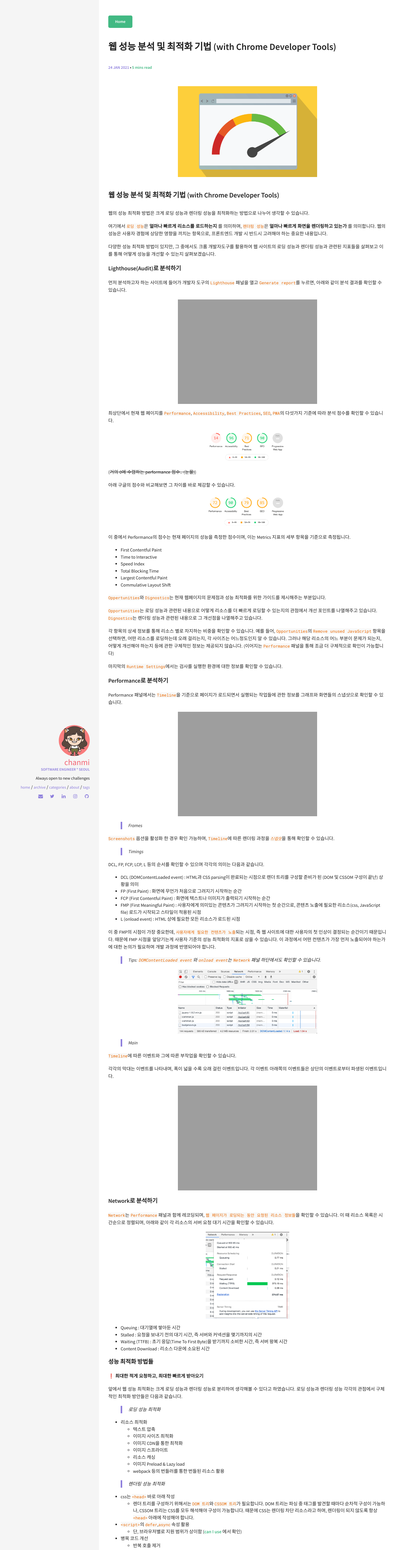
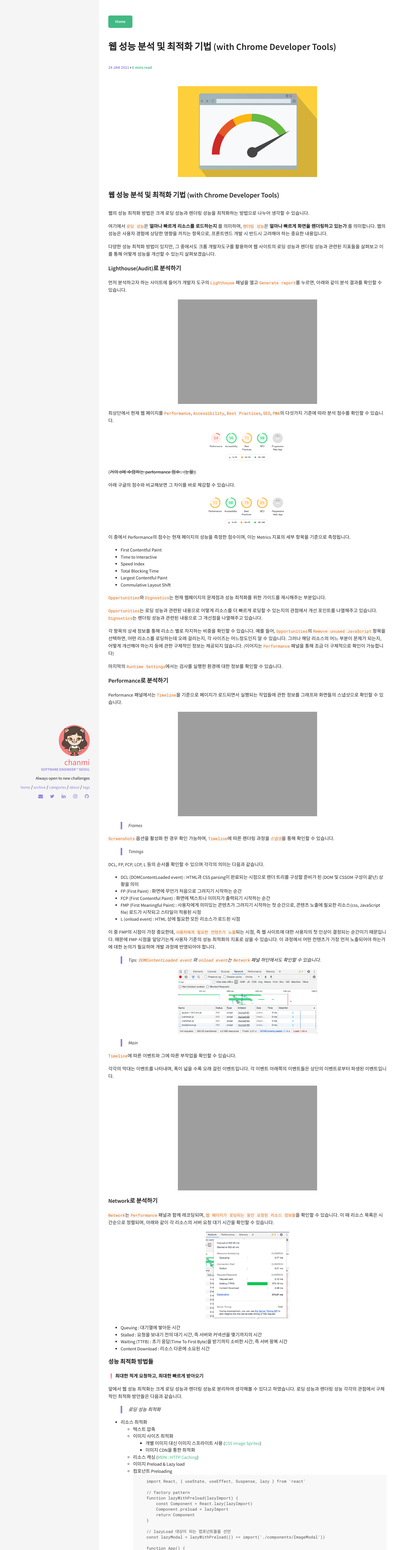
Before and after one commit to chanmi-lee/dev-blog, a Jekyll site: the page built from _posts/2021-01-24-website-spped-and-performance-optimization.md, in a window 1280 px wide. Shown: the whole page at 31% size. Built offline with Jekyll 4.4.1, drawn with Linux system fonts in a browser that asks for light colours; comment, search, counter and statistics services are not loaded; some of the changed text lies outside the part shown.

Commit message:
Update 2021-01-24-website-spped-and-performance-optimization.md

````diff
--- a/_posts/2021-01-24-website-spped-and-performance-optimization.md
+++ b/_posts/2021-01-24-website-spped-and-performance-optimization.md
@@ -116,18 +116,63 @@ DCL, FP, FCP, LCP, L 등의 순서를 확인할 수 있으며 각각의 의미
 - 리소스 최적화
     - 텍스트 압축
     - 이미지 사이즈 최적화
-    - 이미지 CDN을 통한 최적화
-    - 이미지 스프라이트
-    - 리소스 캐싱
+        - 개별 이미지 대신 이미지 스프라이트 사용 ([CSS Image Sprites](https://www.w3schools.com/css/css_image_sprites.asp))
+        - 이미지 CDN을 통한 최적화
+    - 리소스 캐싱 ([MDN : HTTP Caching](https://developer.mozilla.org/en-US/docs/Web/HTTP/Caching))
     - 이미지 Preload & Lazy load
+    - 컴포넌트 Preloading
+        ```
+          import React, { useState, useEffect, Suspense, lazy } from 'react'
+
+          // factory pattern
+          function lazyWithPreload(lazyImport) {
+              const Component = React.lazy(lazyImport)
+              Component.preload = lazyImport
+              return Component
+          }
+
+          // lazyLoad 대상이 되는 컴포넌트들을 선언
+          const lazyModal = lazyWithPreload(() => import('./components/ImageModal'))
+
+          function App() {
+              const [showModal, setShowModal] = useState(false)
+
+              useEffect(() => {
+                  lazyModal.preload()
+                  // factory pattern을 사용하지 않는다면 아래와 같이 직접 import
+                  const imageModal = import('./component/ImageModal')
+              })
+
+              render (
+                  <div className="App">
+                    <Header />
+                        ...
+                    <Footer />
+                    <Suspense fallback={<div>Loading...</div>}>
+                        {showModal ? <LazyModal closeModal={() => { setShowModal(false) } }} /> : ''}
+                    </Suspense>
+                  </div>
+              )
+          }
+        ```
     - webpack 등의 번들러를 통한 번들된 리소스 활용
 
 > 렌더링 성능 최적화
 
-- css는 `<head>` 바로 아래 작성
-     - 렌더 트리를 구성하기 위해서는 `DOM 트리`와 `CSSOM 트리`가 필요합니다.
-     DOM 트리는 파싱 중 태그를 발견할 때마다 순차적 구성이 가능하나, CSSOM 트리는 CSS를 모두 해석해야 구성이 가능합니다.
-     때문에 CSS는 렌더링 차단 리소스라고 하며, 렌더링이 되지 않도록 항상 `<head>` 아래에 작성해야 합니다.
+- css는 HTML 문서 최상단(`<head>` 아래), script 태그는 HTML 문서 최하단(`</body>` 직전)에 작성
+    ```
+    <head>
+        <link href="style.css" rel="stylesheet" />
+    </head>
+    <body>
+        <div>...</div>
+        <script src="app.js" type="text/javascript"></script>
+    </body>
+    ```
+    **Why?**
+   > 렌더 트리를 구성하기 위해서는 `DOM 트리`와 `CSSOM 트리`가 필요합니다.
+    DOM 트리는 파싱 중 태그를 발견할 때마다 순차적 구성이 가능하나, CSSOM 트리는 CSS를 모두 해석해야 구성이 가능합니다.
+    때문에 CSS는 렌더링 차단 리소스라고 하며, 렌더링이 되지 않도록 항상 `<head>` 아래에 작성해야 합니다.
 - `<script>`의 `defer`,`async` 속성 활용
     - 단, 브라우저별로 지원 범위가 상이함 (**[can I use](https://caniuse.com)** 에서 확인)
 - 병목 코드 개선
@@ -135,6 +180,12 @@ DCL, FP, FCP, LCP, L 등의 순서를 확인할 수 있으며 각각의 의미
     - 중복 코드 제거
     - 만능 유틸 사용을 지양하고 필요한 기능만 활용
       - ex) lodash 사용 시 필요한 함수만 부분적으로 사용 혹은 직접 필요한 모듈 구현하기
+      ```
+      // instead of
+      import _ from 'lodash'
+      // use
+      import { get, reduce } from 'lodash'
+      ```
 - `repaint`, `reflow` 줄이기
     - DOM 및 스타일 변경 최소화
     - 불필요한 마크업 사용 지양
````
